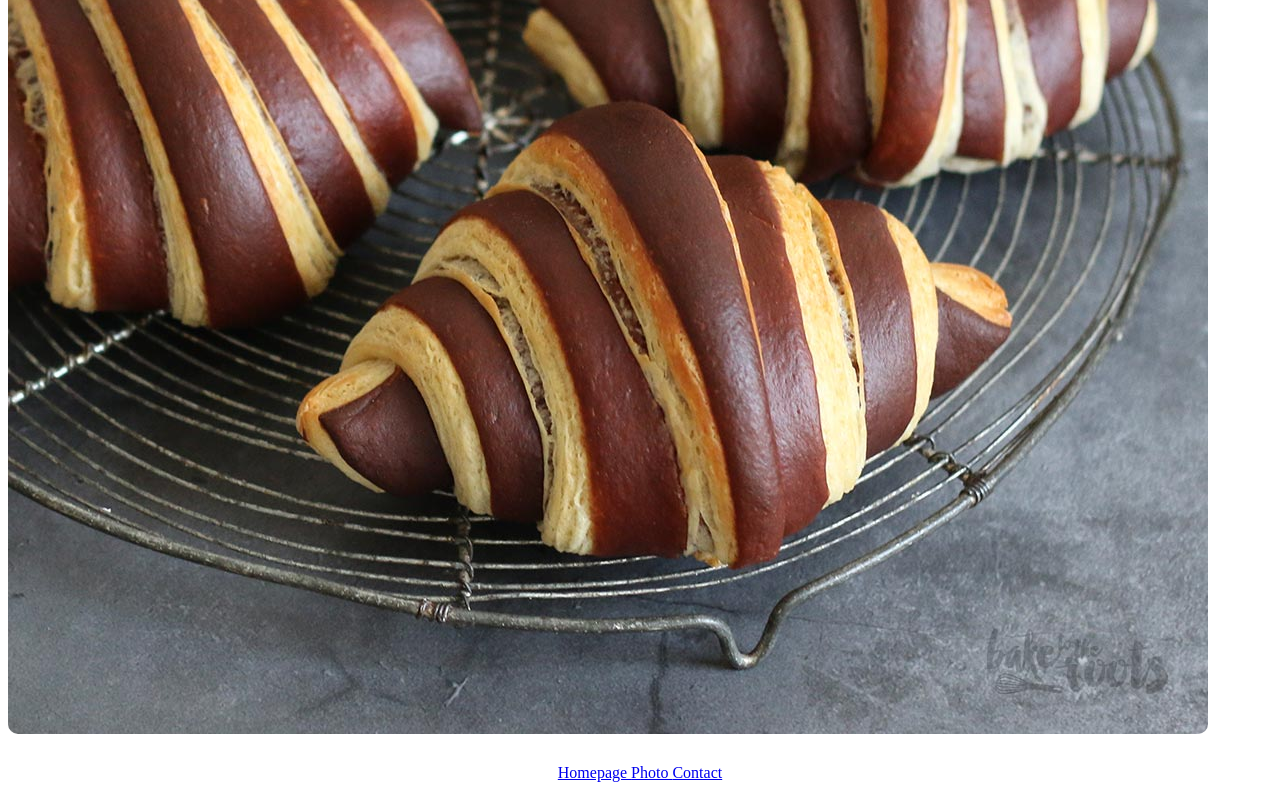
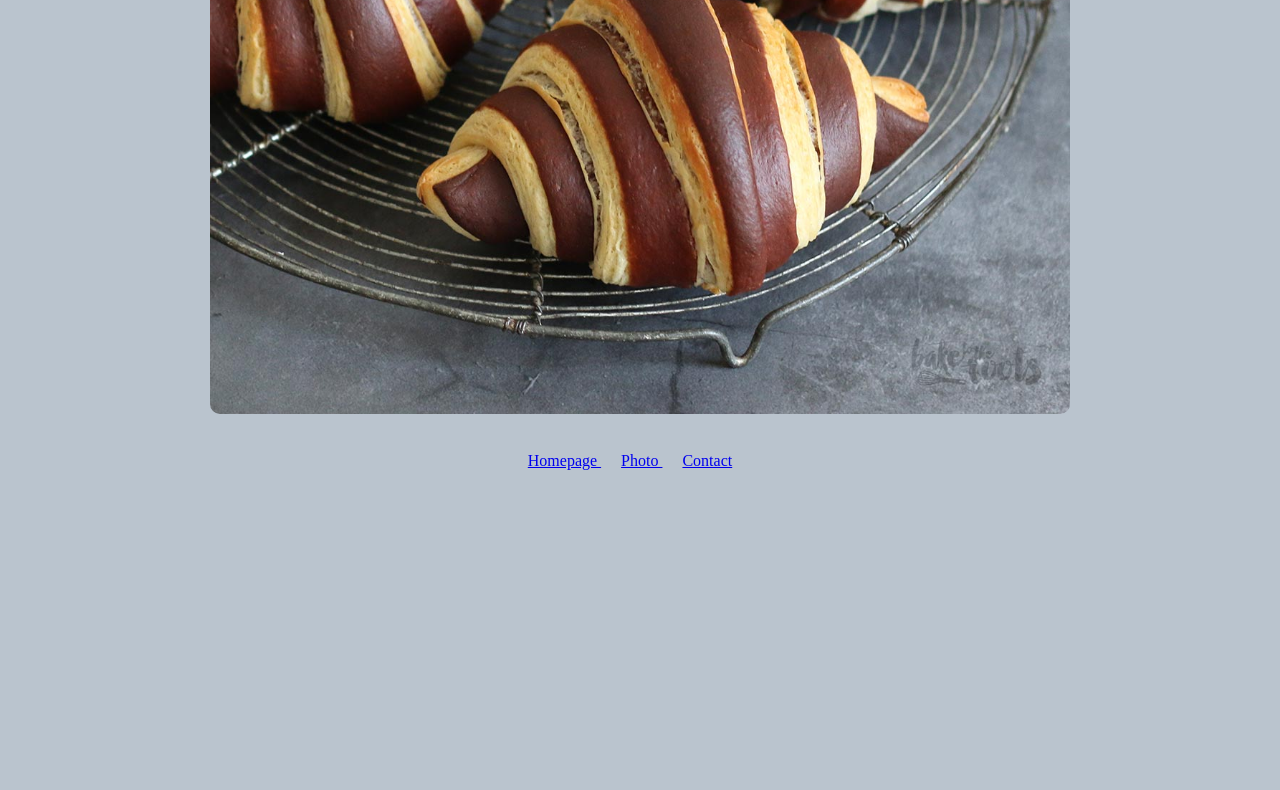
Before and after one commit to Parastoo-coding/Croissant, a plain HTML site: page photo.html in a window 1280 px wide. Shown: the part 585-1375 px from the top of the page. After the commit the page ends 1063 px from the top, so only its background shows below. Drawn offline with Linux system fonts and the light colour scheme.

Commit message:
Change some CSS Code And Add Background color

```diff
--- a/css/style.css
+++ b/css/style.css
@@ -1,3 +1,6 @@
+body {
+  background: #bac4ce;
+}
 h1 {
   font-size: 48px;
 }
@@ -11,9 +14,15 @@ footer {
   text-align: center;
   display: block;
 }
+footer a {
+  margin-right: 20px;
+}
+.pastry {
+  padding: 20px;
+  display: flex;
+}
 .chocolate {
-  display: block;
   border-radius: 10px;
-  max-width: 100%;
-  margin: 30px 0;
+  max-width: 860px;
+  margin: auto;
 }
--- a/photo.html
+++ b/photo.html
@@ -9,8 +9,12 @@
   </head>
   <body>
     <h1>A picture of a croissant</h1>
-    <img src="/images/Chocolate-Croissants.jpg" class="chocolate" />
 
+    <div class="pastry">
+      <img src="/images/Chocolate-Croissants.jpg" class="chocolate" />
+    </div>
+
+    <br />
     <footer>
       <a href="/" title="home"> Homepage </a>
       <a href="/photo.html" title="photo-crossant"> Photo </a>
```
Also changed, not shown: index.html (+1 -0 lines).
